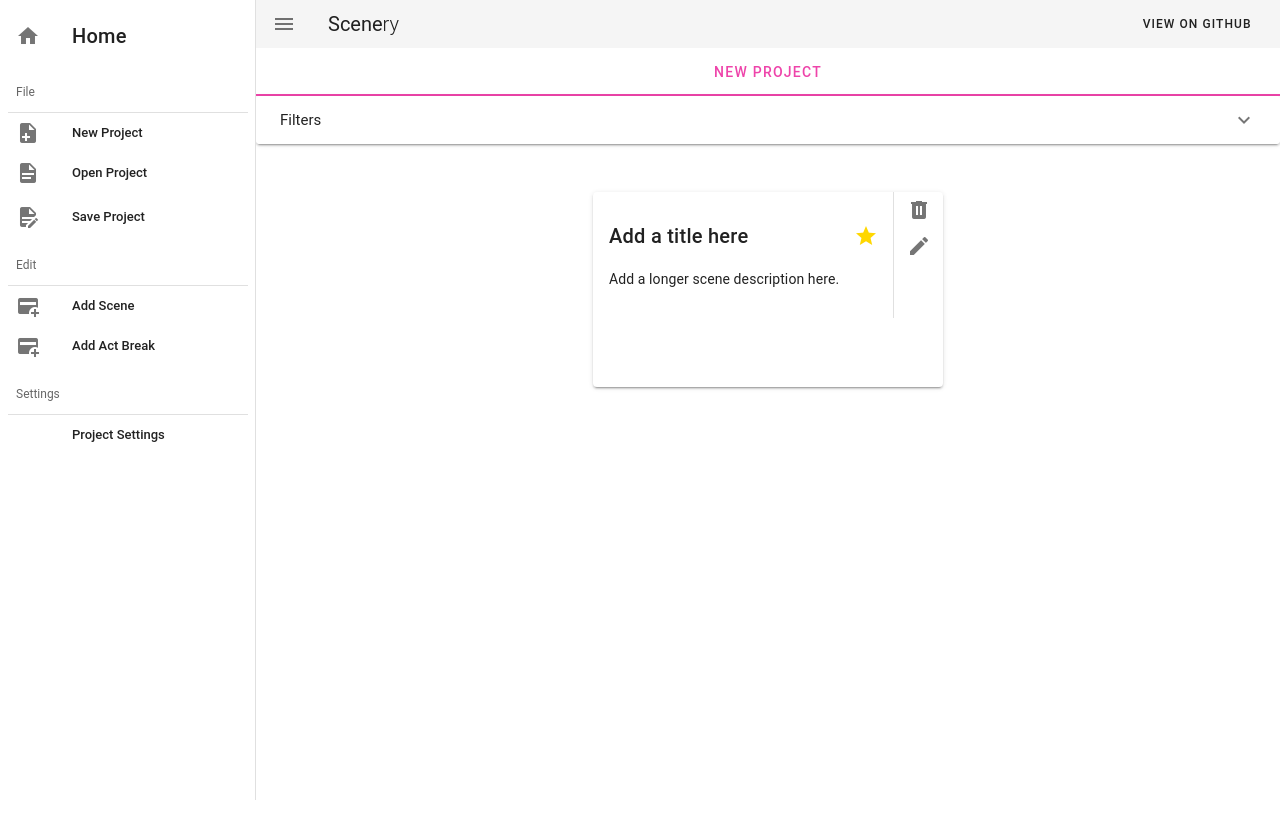
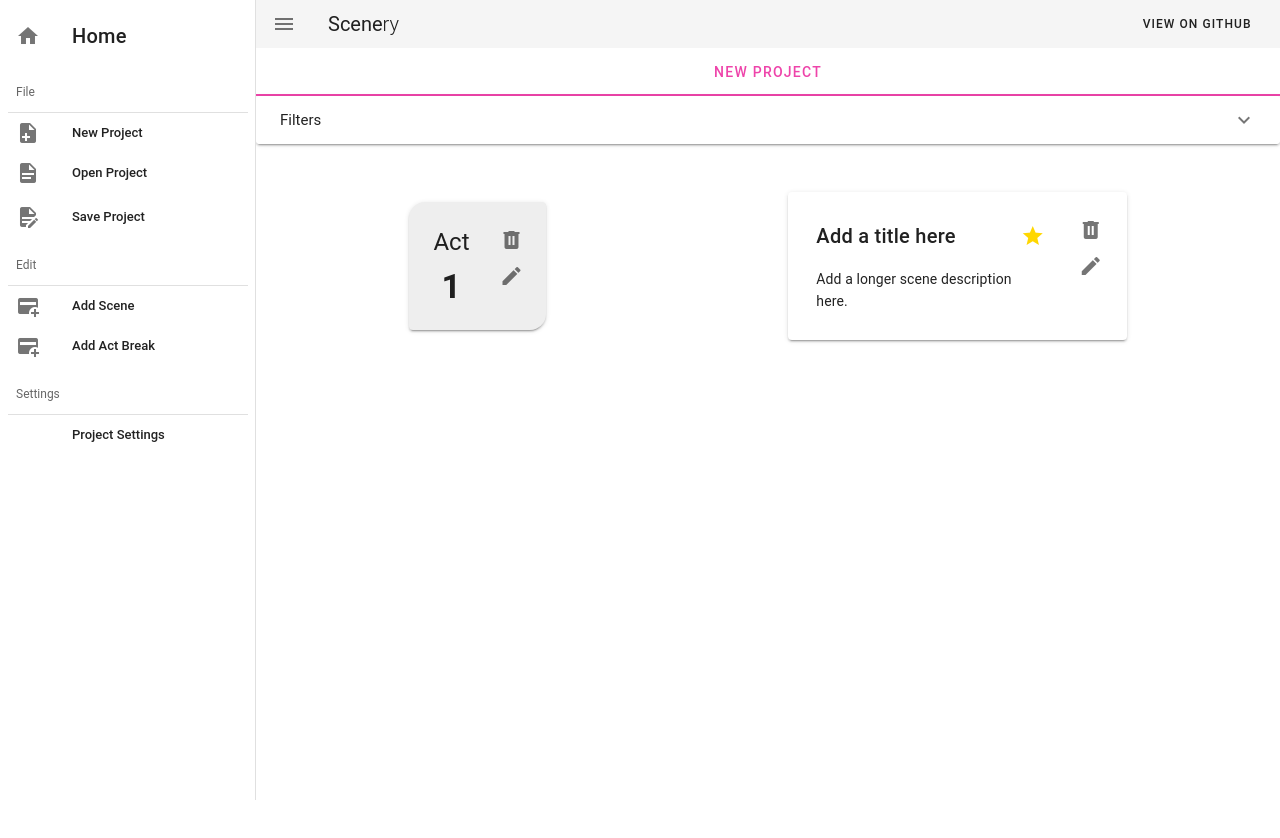
Before and after one commit to scenerysteve/sceneryapp, a Vue app: page /#/project in a window 1280 px wide. Shown: the top 838 px of the page. Built offline with nearby package versions, Linux system fonts and the light colour scheme; a small style sheet from the web is missing.

Commit message:
Abstract Scene and ActBreak under Card Component and add EditActBreak functionality.

```diff
--- a/public/scenery.css
+++ b/public/scenery.css
@@ -8,20 +8,20 @@
   height: 100%;
 }
 
-.index-card {
-  height: 195px;
-  width: 350px;
-  /*min-width: 325px;*/
-}
-
 .is-plot {
   color: gold !important;
 }
 
 .project {
   align-content: start;
+  align-items: center;
   display: flex;
   flex-wrap: wrap;
   justify-content: space-around;
   padding: 32px;
 }
+
+.scene {
+  /*height: 195px;*/
+  /*width: 325px;*/
+}
--- a/src/components/ActBreak.vue
+++ b/src/components/ActBreak.vue
@@ -1,13 +1,66 @@
 <template>
-  <v-card color="grey">
-    <v-card-title>Act {{ card.getAct() }}</v-card-title>
+  <v-card class="text-center" color="grey lighten-3" shaped>
+    <v-container>
+      <v-row dense>
+        <v-col>
+          <v-container>
+            <v-row dense>
+              <v-col>
+                <span class="font-weight-normal headline">Act</span>
+              </v-col>
+            </v-row>
+            <v-row dense>
+              <v-col>
+                <span class="display-1 font-weight-bold">{{ card.act }}</span>
+              </v-col>
+            </v-row>
+          </v-container>
+        </v-col>
+        <v-col class="px-0">
+          <v-container>
+            <v-row dense>
+              <v-tooltip top>
+                <template #activator="{ on }">
+                  <v-btn @click="removeCard" icon v-on="on">
+                    <v-icon>mdi-trash-can</v-icon>
+                  </v-btn>
+                </template>
+                <span>Remove Card</span>
+              </v-tooltip>
+            </v-row>
+            <v-row dense>
+              <v-tooltip top>
+                <template #activator="{ on }">
+                  <v-btn @click="editCard" icon v-on="on">
+                    <v-icon>mdi-pencil</v-icon>
+                  </v-btn>
+                </template>
+                <span>Edit Card</span>
+              </v-tooltip>
+            </v-row>
+          </v-container>
+        </v-col>
+      </v-row>
+    </v-container>
   </v-card>
 </template>
 
 <script>
 import Vue from "vue";
+import { mapMutations } from "vuex";
 
 export default Vue.extend({
+  methods: {
+    ...mapMutations(["REMOVE_CARD"]),
+    editCard() {
+      this.$router.push("/editActBreak/" + this.card.id);
+    },
+    removeCard() {
+      if (confirm("Are you sure you want to remove this card?")) {
+        this.REMOVE_CARD(this.card);
+      }
+    }
+  },
   name: "ActBreak",
   props: ["card"]
 });
--- /dev/null
+++ b/src/components/Card.vue
@@ -0,0 +1,31 @@
+<template>
+  <div>
+    <act-break :card="card" v-if="isActBreak" />
+    <Scene :card="card" v-else />
+  </div>
+</template>
+
+<script>
+import Vue from "vue";
+import ActBreak from "./ActBreak";
+import Scene from "./Scene";
+import { ActBreak as ActBreakObj } from "../classes/ActBreak";
+import { Scene as SceneObj } from "../classes/Scene";
+
+export default Vue.extend({
+  components: {
+    ActBreak,
+    Scene
+  },
+  computed: {
+    isActBreak() {
+      return this.card instanceof ActBreakObj;
+    },
+    isScene() {
+      return this.card instanceof SceneObj;
+    }
+  },
+  name: "Card",
+  props: ["card"]
+});
+</script>
--- /dev/null
+++ b/src/components/EditActBreak.vue
@@ -0,0 +1,76 @@
+<template>
+  <v-container>
+    <v-row>
+      <v-col>
+        <v-form @submit.prevent="editActBreak">
+          <div>
+            <h1 class="d-inline-block font-weight-light">Edit Act Break</h1>
+            <router-link to="/project">
+              <v-tooltip bottom>
+                <template #activator="{ on }">
+                  <v-btn
+                    class="float-right"
+                    color="primary"
+                    icon
+                    large
+                    v-on="on"
+                  >
+                    <v-icon>mdi-close</v-icon>
+                  </v-btn>
+                </template>
+                <span>Return to Project View</span>
+              </v-tooltip>
+            </router-link>
+          </div>
+          <v-text-field
+            label="Act"
+            min="1"
+            type="number"
+            v-model="actBreak.act"
+          ></v-text-field>
+          <v-btn color="primary" type="submit">Submit</v-btn>
+        </v-form>
+      </v-col>
+    </v-row>
+  </v-container>
+</template>
+
+<script>
+import Vue from "vue";
+import * as _ from "lodash";
+import { ActBreak } from "../classes/ActBreak";
+import { mapMutations, mapState } from "vuex";
+
+export default Vue.extend({
+  computed: {
+    ...mapState(["project"])
+  },
+  created() {
+    const index = _.findIndex(this.project.cards, ["id", this.id]);
+    if (index >= 0) {
+      this.actBreak.act = this.project.cards[index].act;
+      this.actBreak.id = this.project.cards[index].id;
+    }
+  },
+  data() {
+    return {
+      actBreak: {
+        act: 0,
+        id: ""
+      }
+    };
+  },
+  methods: {
+    ...mapMutations(["EDIT_CARD"]),
+    editActBreak() {
+      // TODO don't like it, but I might as well give these objects a constructor to pass the ID
+      const actBreak = new ActBreak(this.actBreak.act);
+      actBreak.id = this.actBreak.id;
+      this.EDIT_CARD(actBreak);
+      this.$router.push("/project");
+    }
+  },
+  name: "EditActBreak",
+  props: ["id"]
+});
+</script>
--- a/src/components/EditScene.vue
+++ b/src/components/EditScene.vue
@@ -53,7 +53,7 @@
 export default Vue.extend({
   computed: {
     ...mapState(["project"]),
-    scene() {
+    card() {
       if (this.id) {
         return this.project.cards[
           _.findIndex(this.project.cards, ["id", this.id])
@@ -64,6 +64,7 @@
   },
   created() {
     this.statusId = this.project.settings.statuses[0].id;
+    // TODO what was I doing here? No longer needed or what?
     if (this.scene) {
       this.description = this.scene.description;
       this.isPlot = this.scene.isPlot;
--- a/src/components/Project.vue
+++ b/src/components/Project.vue
@@ -59,9 +59,8 @@
     <v-row class="full" no-gutters>
       <v-col class="full">
         <div class="full project">
-          <!-- TODO figure out how to display act breaks -->
           <div class="ma-4" :key="card.id" v-for="card in filteredCards">
-            <Scene :scene="card" />
+            <Card :card="card" />
           </div>
         </div>
       </v-col>
@@ -73,11 +72,12 @@
 import Vue from "vue";
 import * as _ from "lodash";
 import { mapState } from "vuex";
-import Scene from "./Scene.vue";
-import { Scene as SceneObj } from "../classes/Scene";
+import Card from "./Card.vue";
+import { ActBreak } from "../classes/ActBreak";
+import { Scene } from "../classes/Scene";
 
 export default Vue.extend({
-  components: { Scene },
+  components: { Card },
   computed: {
     ...mapState(["project"]),
     filteredCards() {
@@ -105,10 +105,11 @@
   methods: {
     filter(card) {
       return (
-        card instanceof SceneObj &&
-        ((this.filters.plot && card.isPlot) ||
-          (this.filters.filler && !card.isPlot)) &&
-        this.filters.statuses[card.status.name]
+        (card instanceof Scene &&
+          ((this.filters.plot && card.isPlot) ||
+            (this.filters.filler && !card.isPlot)) &&
+          this.filters.statuses[card.status.name]) ||
+        card instanceof ActBreak
       );
     },
     resetFilters() {
--- a/src/components/Scene.vue
+++ b/src/components/Scene.vue
@@ -1,29 +1,25 @@
 <template>
-  <v-card
-    class="index-card"
-    :style="{ 'background-color': scene.status.color }"
-  >
+  <v-card :style="{ 'background-color': card.status.color }">
     <v-container>
-      <v-row>
-        <v-col class="px-0">
+      <v-row dense>
+        <v-col cols="10">
           <v-card-title>
-            <span>{{ scene.title }}</span>
+            <span>{{ card.title }}</span>
             <v-spacer></v-spacer>
             <v-tooltip top>
               <template #activator="{ on }">
-                <v-icon :class="{ 'is-plot': scene.isPlot }" v-on="on">
+                <v-icon :class="{ 'is-plot': card.isPlot }" v-on="on">
                   {{ icon }}
                 </v-icon>
               </template>
-              <span>{{ scene.isPlot ? "Plot Scene" : "Filler Scene" }}</span>
+              <span>{{ card.isPlot ? "Plot Scene" : "Filler Scene" }}</span>
             </v-tooltip>
           </v-card-title>
-          <v-card-text>{{ scene.description }}</v-card-text>
+          <v-card-text>{{ card.description }}</v-card-text>
         </v-col>
-        <v-divider vertical></v-divider>
-        <!-- TODO figure out best way to get the spacing here -->
-        <v-col class="pl-5 pr-0" style="max-width: 50px;">
-          <v-row>
+        <v-col class="px-0" cols="2">
+          <v-container>
+            <v-row dense>
               <v-tooltip top>
                 <template #activator="{ on }">
                   <v-btn @click="removeCard" icon v-on="on">
@@ -33,7 +29,7 @@
                 <span>Remove Card</span>
               </v-tooltip>
             </v-row>
-          <v-row>
+            <v-row dense>
               <v-tooltip top>
                 <template #activator="{ on }">
                   <v-btn @click="editScene" icon v-on="on">
@@ -43,6 +39,7 @@
                 <span>Edit Card</span>
               </v-tooltip>
             </v-row>
+          </v-container>
         </v-col>
       </v-row>
     </v-container>
@@ -56,21 +53,21 @@
 export default Vue.extend({
   computed: {
     icon() {
-      return this.scene.isPlot ? "mdi-star" : "mdi-star-outline";
+      return this.card.isPlot ? "mdi-star" : "mdi-star-outline";
     }
   },
   methods: {
     ...mapMutations(["REMOVE_CARD"]),
     editScene() {
-      this.$router.push("editScene/" + this.scene.id);
+      this.$router.push("editScene/" + this.card.id);
     },
     removeCard() {
       if (confirm("Are you sure you want to remove this card?")) {
-        this.REMOVE_CARD(this.scene);
+        this.REMOVE_CARD(this.card);
       }
     }
   },
   name: "Scene",
-  props: ["scene"]
+  props: ["card"]
 });
 </script>
--- a/src/router/index.js
+++ b/src/router/index.js
@@ -2,6 +2,7 @@
 import VueRouter from "vue-router";
 import AddScene from "../components/AddScene.vue";
 import AddActBreak from "../components/AddActBreak.vue";
+import EditActBreak from "../components/EditActBreak";
 import EditScene from "../components/EditScene.vue";
 import Project from "../components/Project.vue";
 import Settings from "../components/Settings.vue";
@@ -19,6 +20,12 @@
       component: AddScene,
       name: "Add Scene",
       path: "/addScene"
+    },
+    {
+      component: EditActBreak,
+      name: "Edit Act Break",
+      path: "/editActBreak/:id",
+      props: true
     },
     {
       component: EditScene,
```
Lines whose indentation alone changed are shown as unchanged.
